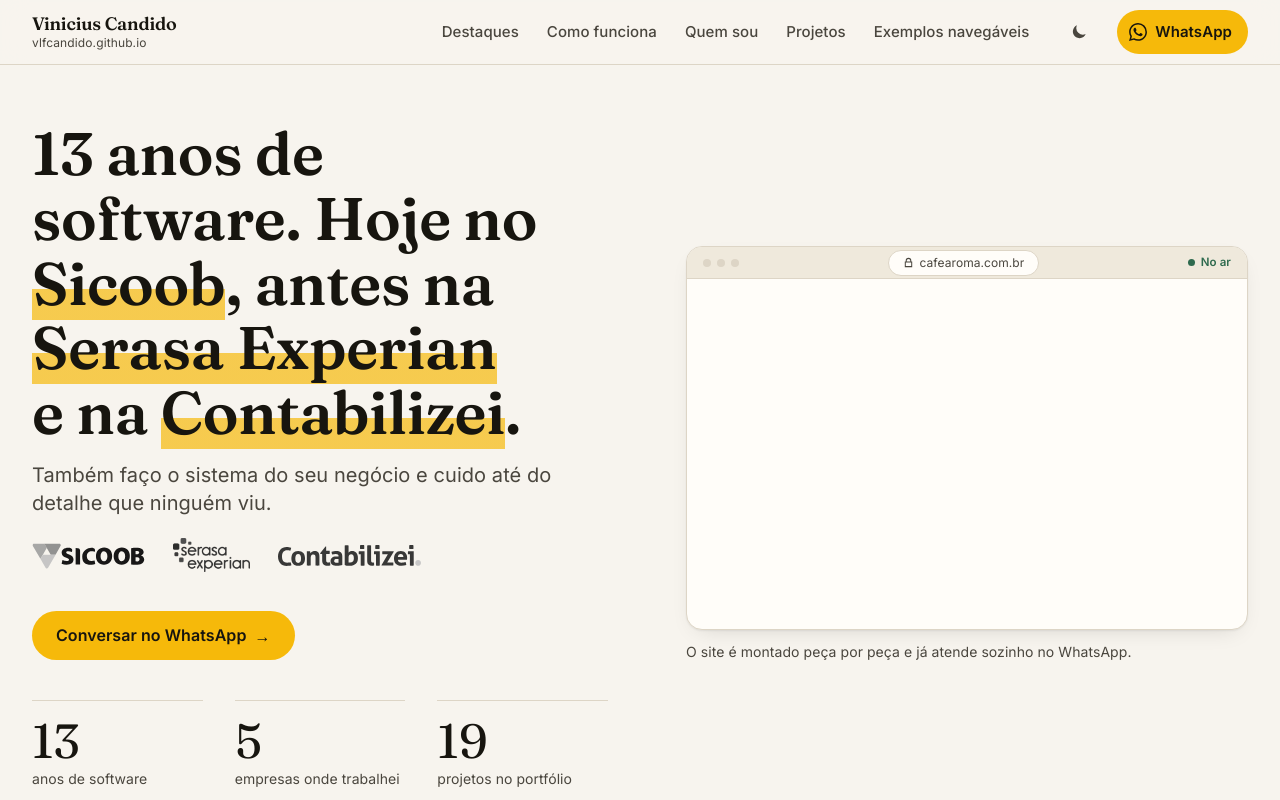
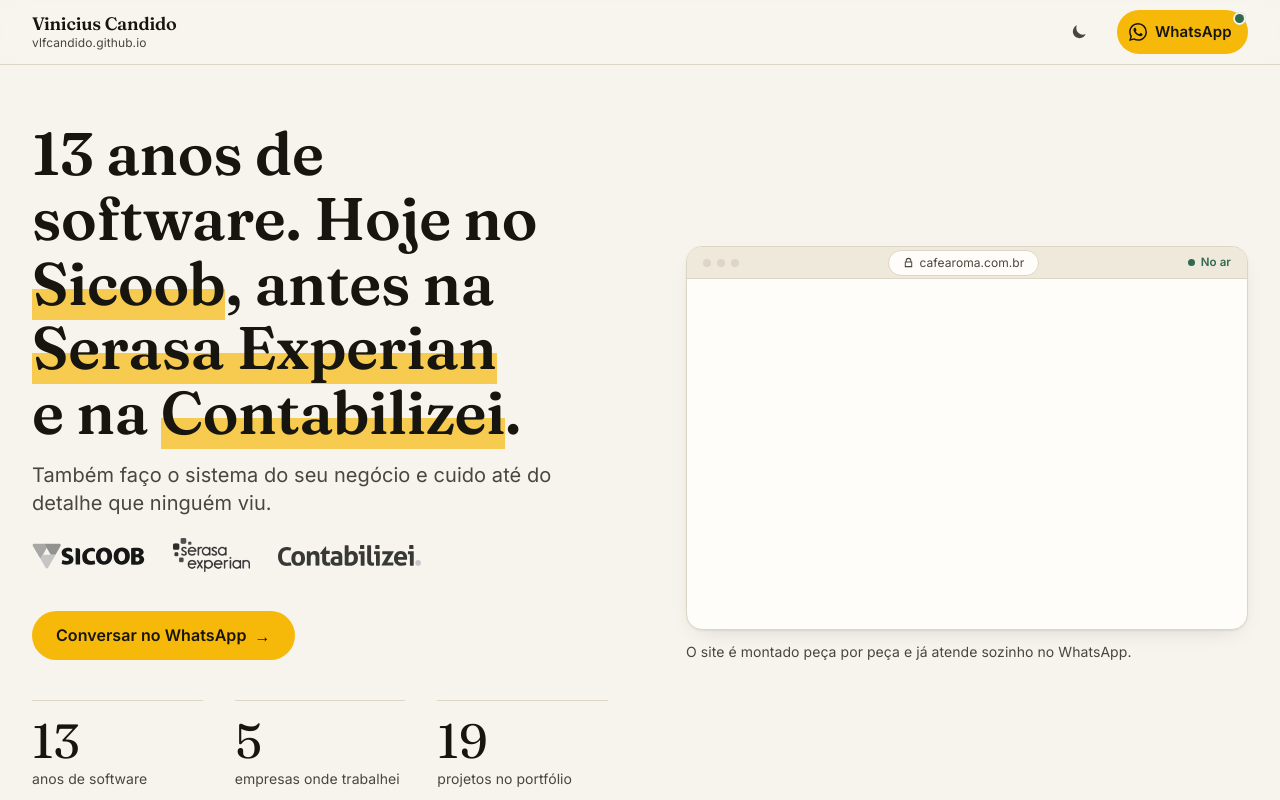
Before and after one commit to vlfcandido/vlfcandido.github.io, a React (Vite) app: page / in a window 1280 px wide. Shown: the top 800 px of the page. Built offline with nearby package versions, Linux system fonts and the light colour scheme.

Commit message:
feat(cabecalho): marcador que desliza entre os itens, entrada ao abrir, ponto de online no WhatsApp e progresso de leitura

```diff
--- a/src/casca.css
+++ b/src/casca.css
@@ -54,6 +54,53 @@
   .cabecalho-nav a::after { content: ""; position: absolute; left: 8px; right: 8px; bottom: 8px; height: 3px; border-radius: var(--raio-pilula);
     background: var(--sol); transform: scaleX(0); transform-origin: left; transition: transform var(--mov-padrao) var(--mola); }
   .cabecalho-nav a[aria-current]::after { transform: scaleX(1); }
+
+  /* Vida do cabeçalho (21/10/2026, pedido dele: "dar vida pro resto do site, menu etc"). */
+  @media (min-width: 768px) {
+    /* Um marcador só, que desliza com mola até o item sob o mouse e volta para a seção à vista (useMarcador). No
+       celular o menu é em coluna e cada item mantém o seu traço. */
+    .cabecalho-nav ul { position: relative; }
+    .cabecalho-nav a::after { display: none; }
+    .cabecalho-nav ul::after { content: ""; position: absolute; left: 0; top: var(--ind-y, 0); width: var(--ind-w, 0); height: 3px;
+      border-radius: var(--raio-pilula); background: var(--sol); opacity: 0; pointer-events: none; transform: translateX(var(--ind-x, 0));
+      transition: transform 450ms cubic-bezier(.34,1.56,.64,1), width 450ms cubic-bezier(.34,1.56,.64,1), opacity 200ms ease; }
+    .cabecalho-nav ul[data-indicador]::after { opacity: 1; }
+    .cabecalho-nav ul[data-indicador="passando"]::after { opacity: .55; }
+    .cabecalho-nav a { transition: color var(--mov-toque) ease; }
+    .cabecalho-nav a:hover { color: var(--fundo); }
+  }
+  /* Entrada ao abrir a página, numa batida só com o título: a marca desliza, os itens descem em fila, o tema e o
+     WhatsApp chegam por último. Só opacity e transform (CLS 0). */
+  .cabecalho-marca { animation: cab-entra 600ms cubic-bezier(.2,.7,.2,1) both; }
+  .cabecalho-nav li { animation: cab-desce 500ms cubic-bezier(.2,.7,.2,1) both; animation-delay: calc(120ms + var(--n, 0) * 60ms); }
+  .cabecalho-nav li:nth-child(2) { --n: 1; } .cabecalho-nav li:nth-child(3) { --n: 2; }
+  .cabecalho-nav li:nth-child(4) { --n: 3; } .cabecalho-nav li:nth-child(5) { --n: 4; }
+  .cabecalho .botao-tema { animation: cab-desce 500ms cubic-bezier(.2,.7,.2,1) 420ms both; }
+  .cabecalho .cta-compacta { position: relative; animation: cab-salta 600ms cubic-bezier(.34,1.56,.64,1) 480ms both; }
+  /* Ponto de "online" no WhatsApp: pulsa devagar, como quem está disponível. */
+  .cabecalho .cta-compacta::after { content: ""; position: absolute; top: 4px; right: 4px; width: 9px; height: 9px; border-radius: 50%;
+    background: var(--mata); box-shadow: 0 0 0 2px var(--papel); animation: cab-online 2.4s ease-in-out 1.2s infinite; }
+  @keyframes cab-entra { from { opacity: 0; transform: translateX(-12px); } }
+  @keyframes cab-desce { from { opacity: 0; transform: translateY(-8px); } }
+  @keyframes cab-salta { from { opacity: 0; transform: scale(.8); } }
+  @keyframes cab-online { 0%, 100% { box-shadow: 0 0 0 2px var(--papel), 0 0 0 2px color-mix(in srgb, var(--mata) 50%, transparent); }
+    60% { box-shadow: 0 0 0 2px var(--papel), 0 0 0 8px color-mix(in srgb, var(--mata) 0%, transparent); } }
+  /* Rolando (do tablet para cima, onde o cabeçalho acompanha): ganha sombra e uma linha de marca-texto mostra quanto
+     da página já foi lida. Animação ligada à rolagem, sem JS; navegador sem suporte fica como antes. */
+  @supports (animation-timeline: scroll()) {
+    @media (min-width: 768px) {
+      .cabecalho { animation: cab-sombra linear both; animation-timeline: scroll(root); animation-range: 0 160px; }
+      .cabecalho::after { content: ""; position: absolute; left: 0; right: 0; bottom: -1px; height: 2px; background: var(--sol);
+        transform-origin: left; animation: cab-progresso linear both; animation-timeline: scroll(root); }
+    }
+  }
+  @keyframes cab-sombra { to { box-shadow: 0 10px 24px -18px rgb(23 21 15 / .45); } }
+  @keyframes cab-progresso { from { transform: scaleX(0); } to { transform: scaleX(1); } }
+  @media (prefers-reduced-motion: reduce) {
+    .cabecalho, .cabecalho::after, .cabecalho-marca, .cabecalho-nav li, .cabecalho .botao-tema, .cabecalho .cta-compacta,
+    .cabecalho .cta-compacta::after { animation: none !important; }
+    .cabecalho-nav ul::after { transition: none; }
+  }
 
   /* Botão de tema: 44 px, ícone gira de leve na troca. */
   .botao-tema { display: grid; place-items: center; width: 44px; height: 44px; border-radius: var(--raio-pilula); color: var(--fundo-suave); }
--- a/src/components/Cabecalho.tsx
+++ b/src/components/Cabecalho.tsx
@@ -1,6 +1,6 @@
 // Cabeçalho do site novo (14/10/2026). Antes: régua de profundidade da Maré (níveis com cotas, fileira de chips
 // no celular e régua lateral fixa em tela larga), apagada junto com src/lib/niveis.ts (ver git log).
-import { useEffect, useId, useState, type MouseEvent } from 'react'
+import { useEffect, useId, useLayoutEffect, useRef, useState, type MouseEvent, type RefObject } from 'react'
 import { flushSync } from 'react-dom'
 import { perfil } from '../conteudo'
 import { caminhoPublico } from '../lib/assets'
@@ -49,6 +49,42 @@
 }
 
 /**
+ * Marcador único de marca-texto que desliza entre os itens do menu (21/10/2026, pedido dele: "dar vida pro menu"):
+ * vai até o item sob o mouse e volta para o item da seção à vista. Escreve a posição e a largura em variáveis CSS da
+ * lista (`--ind-x`, `--ind-y`, `--ind-w`) e o estado em `data-indicador` ("atual", "passando" ou ausente); o desenho e a mola
+ * ficam em casca.css. No celular (menu em coluna) o CSS ignora o marcador e usa o traço de cada item.
+ *
+ * @param lista ref da `<ul>` do menu.
+ * @param atual id do item da página ou seção atual (`data-id` do link), ou `null`.
+ * @param passando id do item sob o mouse, ou `null`.
+ */
+function useMarcador(lista: RefObject<HTMLUListElement | null>, atual: string | null, passando: string | null) {
+  const [largura, setLargura] = useState(0)
+  useEffect(() => {
+    const aoMudar = () => setLargura(window.innerWidth)
+    window.addEventListener('resize', aoMudar)
+    return () => window.removeEventListener('resize', aoMudar)
+  }, [])
+  useLayoutEffect(() => {
+    const ul = lista.current
+    if (!ul) return
+    const alvo = passando ?? atual
+    const link = alvo ? ul.querySelector<HTMLElement>(`a[data-id="${alvo}"]`) : null
+    if (!link) {
+      delete ul.dataset.indicador
+      return
+    }
+    // Medido contra a própria lista: o `li` com animação de entrada vira o offsetParent e o offsetLeft dava 0.
+    const caixa = link.getBoundingClientRect()
+    const base = ul.getBoundingClientRect()
+    ul.style.setProperty('--ind-x', `${caixa.left - base.left + 8}px`)
+    ul.style.setProperty('--ind-w', `${caixa.width - 16}px`)
+    ul.style.setProperty('--ind-y', `${caixa.bottom - base.top - 11}px`)
+    ul.dataset.indicador = passando && passando !== atual ? 'passando' : 'atual'
+  }, [lista, atual, passando, largura])
+}
+
+/**
  * Clique numa âncora que já está no endereço não dispara `hashchange`, e o item parecia quebrado (Task 10): a
  * rolagem é feita aqui mesmo, sem mexer no histórico.
  *
@@ -88,6 +124,9 @@
     return () => window.removeEventListener('keydown', aoTeclar)
   }, [aberto])
   const fechar = () => setAberto(false)
+  const lista = useRef<HTMLUListElement>(null)
+  const [passando, setPassando] = useState<string | null>(null)
+  useMarcador(lista, rota === 'projetos' ? 'projetos' : secao, passando)
   return (
     <header className="cabecalho md:sticky md:top-0">
       <div className="cabecalho-grade mx-auto max-w-7xl px-4 sm:px-8">
@@ -108,10 +147,10 @@
           Menu
         </button>
         <nav id={idNav} aria-label="Seções" className="cabecalho-nav" data-aberto={aberto}>
-          <ul>
+          <ul ref={lista} onMouseLeave={() => setPassando(null)}>
             {SECOES.map((s) => (
               <li key={s.id}>
-                <a href={`#${s.id}`} aria-current={secao === s.id ? 'location' : undefined} onClick={(e) => {
+                <a href={`#${s.id}`} data-id={s.id} onMouseEnter={() => setPassando(s.id)} aria-current={secao === s.id ? 'location' : undefined} onClick={(e) => {
                     // 15/10/2026 (medir_site, check 13): o menu aberto empurra a página; a rolagem da mesma âncora
                     // era medida com ele aberto e o título parava ~200 px acima da tela. Fecha de forma síncrona antes.
                     flushSync(fechar)
@@ -123,13 +162,15 @@
             ))}
             {/* Task 10: a galeria completa no menu (antes só se chegava a ela pelo botão do bloco de trabalhos). */}
             <li>
-              <a href={HASH_PROJETOS} aria-current={rota === 'projetos' ? 'page' : undefined} onClick={fechar}>
+              <a href={HASH_PROJETOS} data-id="projetos" onMouseEnter={() => setPassando('projetos')} aria-current={rota === 'projetos' ? 'page' : undefined} onClick={fechar}>
                 Projetos
               </a>
             </li>
             {/* Peças navegáveis (HTML estático em public/trabalhos/), na mesma aba: elas têm volta própria. */}
             <li>
-              <a href={caminhoPublico(import.meta.env.BASE_URL, 'trabalhos/')}>Exemplos navegáveis</a>
+              <a href={caminhoPublico(import.meta.env.BASE_URL, 'trabalhos/')} data-id="exemplos" onMouseEnter={() => setPassando('exemplos')}>
+                Exemplos navegáveis
+              </a>
             </li>
           </ul>
         </nav>
```
